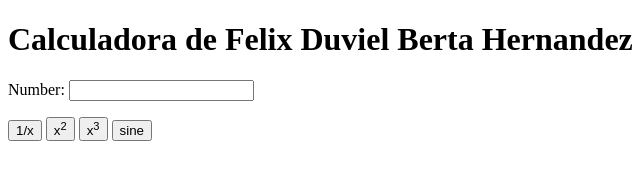
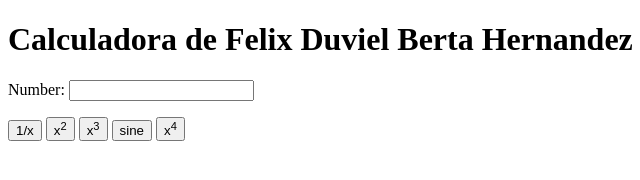
Before and after one commit to fdbh14/my_calculator_2, a plain HTML site: page index.html in a window 1280 px wide. Shown: the full height of the page, 0-640 px from the left. Drawn offline with Linux system fonts and the light colour scheme.

Commit message:
x^4 button & Readme

```diff
--- a/index.html
+++ b/index.html
@@ -13,13 +13,18 @@
         <button onclick="inverse()">1/x</button>
         <button onclick="square()">x<sup>2</sup></button>
         <button onclick="cube()">x<sup>3</sup></button>
+
         <button onclick="sine()">sine</button>
+
+        <button onclick="power_4()">x<sup>4</sup></button>
+
     </p>
     <script type="text/javascript">
     function cube(){
         var num = document.getElementById("n1");
         num.value = Math.pow(num.value, 3);
     }
+
 
     function square(){
         var num = document.getElementById("n1");
@@ -33,6 +38,10 @@
         var num = document.getElementById("n1");
         num.value = Math.sin(num.value);
     }
+    function power_4(){
+        var num = document.getElementById("n1");
+        num.value = Math.pow(num.value, 4);
+    }
     </script>
 </body>
 </html>
```
Also changed, not shown: 1 other file.
